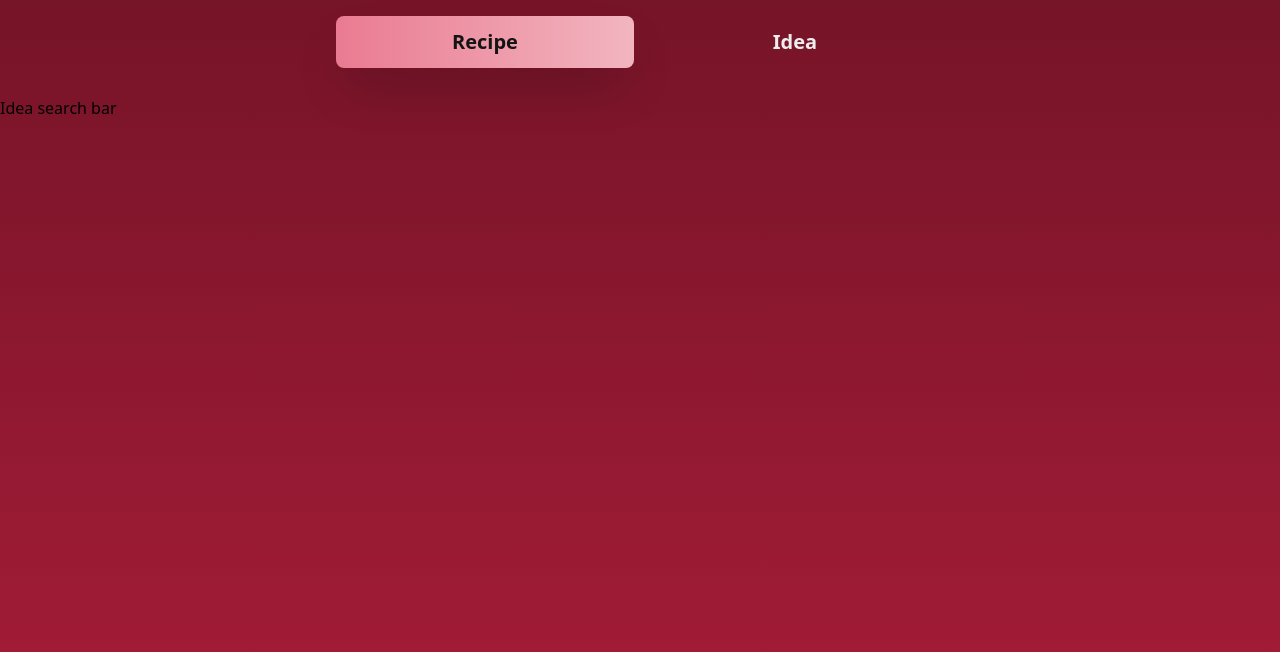
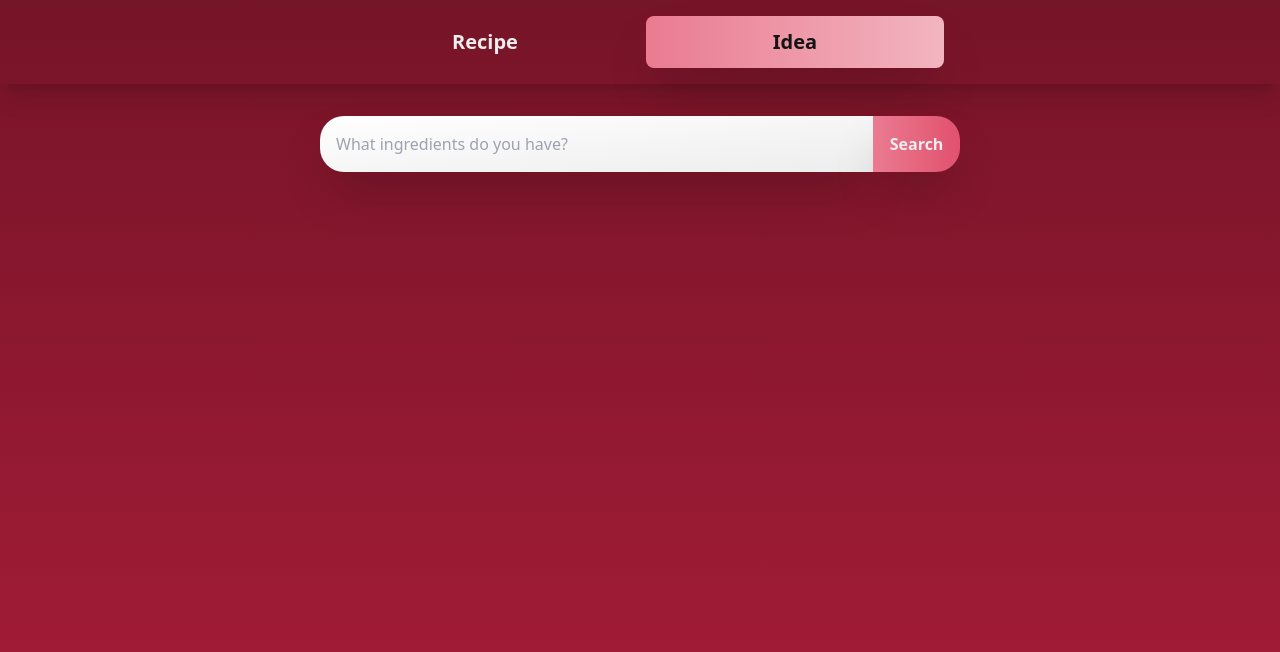
Before and after one commit to BaksaVrato/shaker, a Vue app in the folder fe/shaker/: page / in a window 1280 px wide. Shown: the top 652 px of the page. Built offline with nearby package versions, Linux system fonts and the light colour scheme.

Commit message:
navbar toggle, added components to tree

```diff
--- a/fe/shaker/src/components/idea-search-bar.vue
+++ b/fe/shaker/src/components/idea-search-bar.vue
@@ -1,5 +1,14 @@
 <template>
-  <div>
-    <p>Idea search bar</p>
+  <div class="flex flex-ro">
+    <input
+      type="text"
+      placeholder="What ingredients do you have?"
+      class="w-full p-4 rounded-l-3xl bg-gradient-to-br from-white to-default-100 text-default-400 shadow-2xl outline-none"
+    />
+    <button
+      class="w-24 p-4 rounded-r-3xl bg-gradient-to-r from-maroon-200 to-maroon-300 text-default-100 font-semibold shadow-2xl"
+    >
+      Search
+    </button>
   </div>
 </template>
--- a/fe/shaker/src/components/recipe-search-bar.vue
+++ b/fe/shaker/src/components/recipe-search-bar.vue
@@ -1,14 +1,5 @@
 <template>
-  <div class="flex flex-ro">
-    <input
-      type="text"
-      placeholder="What ingredients do you have?"
-      class="w-full p-4 rounded-l-3xl bg-gradient-to-br from-white to-default-100 text-default-400 shadow-2xl outline-none"
-    />
-    <button
-      class="w-24 p-4 rounded-r-3xl bg-gradient-to-r from-maroon-200 to-maroon-300 text-default-100 font-semibold shadow-2xl"
-    >
-      Search
-    </button>
+  <div>
+    <p>recipe search bar</p>
   </div>
 </template>
--- a/fe/shaker/src/components/site-nav.vue
+++ b/fe/shaker/src/components/site-nav.vue
@@ -1,18 +1,47 @@
 <template>
-  <div class="container mx-auto max-w-screen-sm flex justify-center mb-3">
-    <nav class="w-full">
+  <div class="w-full shadow-xl mb-8">
+    <div class="container mx-auto flex justify-center">
+      <nav class="w-full max-w-screen-sm">
         <ul class="flex flex-row p-4 gap-3">
           <router-link
             :to="{ name: 'recipe' }"
-          class="w-full text-center p-3 text-xl bg-gradient-to-r from-maroon-200 to-maroon-100 text-default-600 rounded-lg font-semibold shadow-2xl"
+            :class="
+              isRecipeBtnActive
+                ? 'w-full text-center p-3 text-xl bg-gradient-to-r from-maroon-200 to-maroon-100 text-default-600 rounded-lg font-semibold shadow-2xl'
+                : 'w-full text-center p-3 text-xl text-default-100 font-semibold'
+            "
+            @click="toggleBtn('Recipe')"
             >Recipe</router-link
           >
           <router-link
             :to="{ name: 'idea' }"
-          class="w-full text-center p-3 text-xl text-default-100 font-semibold"
+            :class="
+              isIdeaBtnActive
+                ? 'w-full text-center p-3 text-xl bg-gradient-to-r from-maroon-200 to-maroon-100 text-default-600 rounded-lg font-semibold shadow-2xl'
+                : 'w-full text-center p-3 text-xl text-default-100 font-semibold'
+            "
+            @click="toggleBtn('Idea')"
             >Idea</router-link
           >
         </ul>
       </nav>
     </div>
+  </div>
 </template>
+
+<script setup lang="ts">
+import { ref } from "vue";
+
+const isIdeaBtnActive = ref(true);
+const isRecipeBtnActive = ref(false);
+
+const toggleBtn = (button: string): void => {
+  if (button === "Idea") {
+    isIdeaBtnActive.value = true;
+    isRecipeBtnActive.value = false;
+  } else if (button === "Recipe") {
+    isIdeaBtnActive.value = false;
+    isRecipeBtnActive.value = true;
+  }
+};
+</script>
--- a/fe/shaker/src/views/IdeaView.vue
+++ b/fe/shaker/src/views/IdeaView.vue
@@ -1,6 +1,6 @@
 <template>
-  <div>
-    <IdeaSearchBar />
+  <div class="w-screen flex justify-center">
+    <IdeaSearchBar class="w-4/5 max-w-screen-sm" />
   </div>
 </template>
 
```
Also changed, not shown: fe/shaker/src/components/cocktail-card.vue (added), fe/shaker/src/components/ingredient-filter-component.vue (added), fe/shaker/src/components/ingredient-search-card.vue (added). Lines whose indentation alone changed are shown as unchanged.
